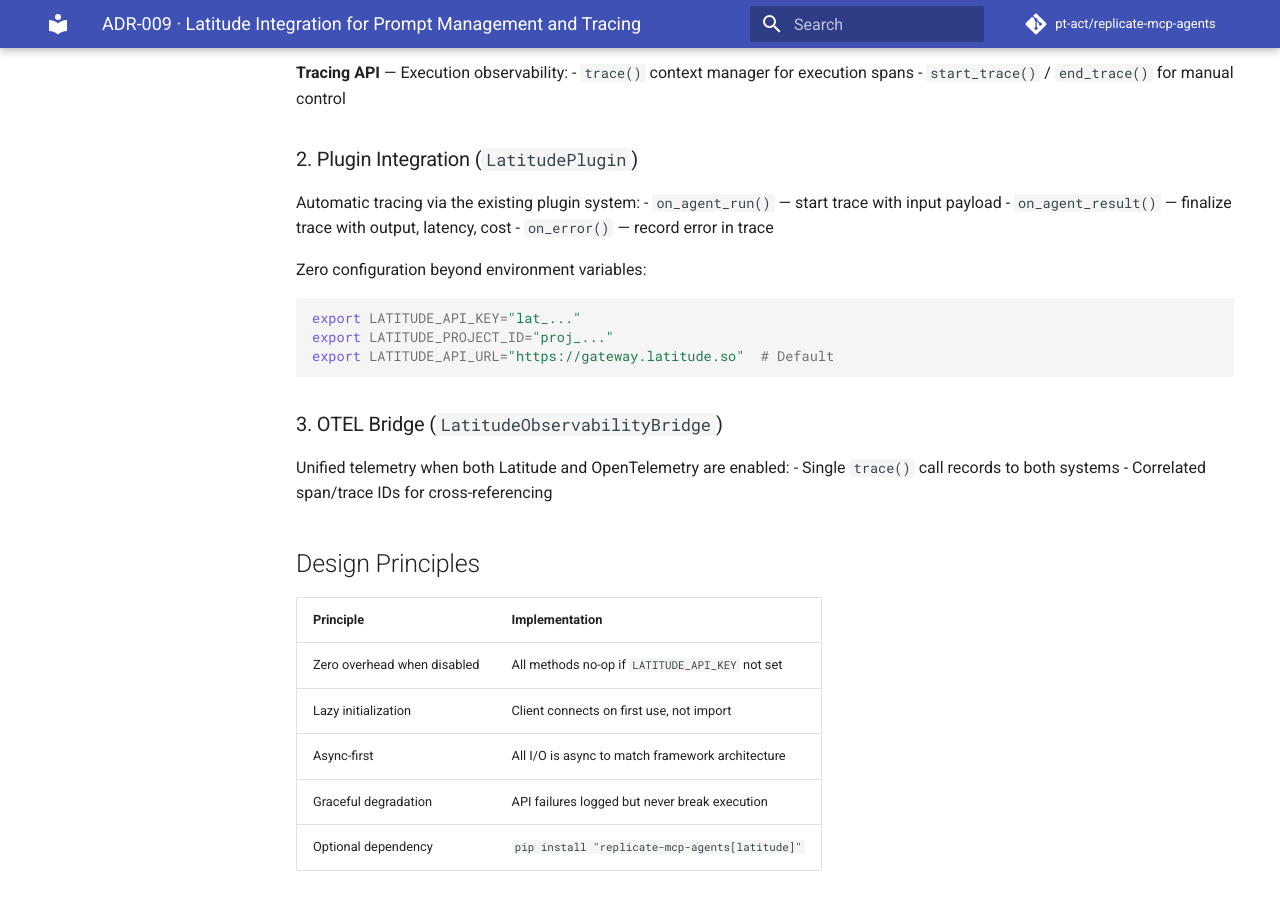
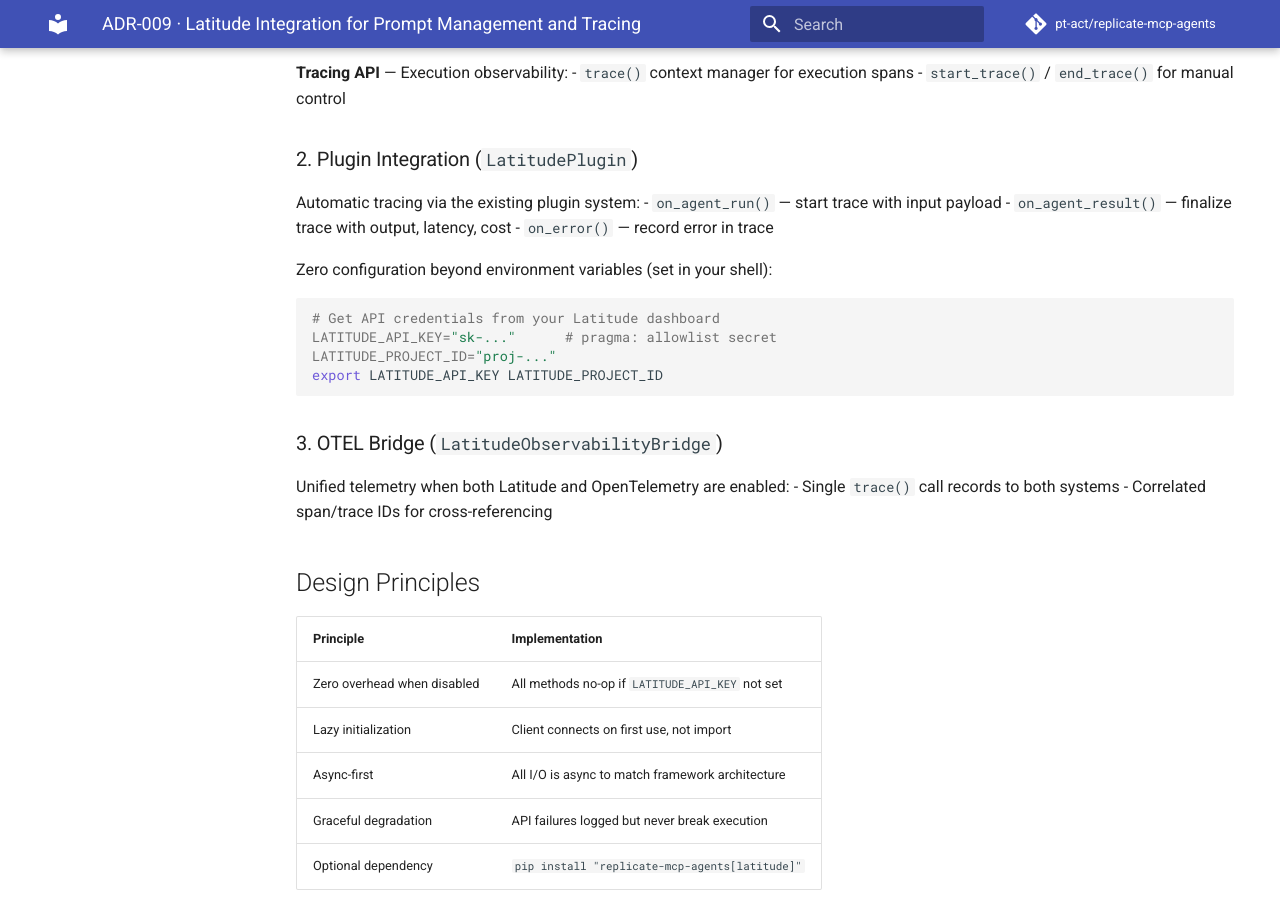
Before and after one commit to pt-act/replicate-mcp-agents, an MkDocs documentation site: the page built from docs/adr/009-latitude-integration.md, in a window 1280 px wide and 900 px high, scrolled down 1061 px. Built offline with MkDocs 1.6.1 and Material for MkDocs 9.7.7, drawn with Linux system fonts in a browser that asks for light colours; comment, search, counter and statistics services are not loaded.

Commit message:
docs(adr): update latitude integration environment variable instructions
Clarify how to set environment variables for Latitude integration by
providing a shell example that exports the credentials.

````diff
--- a/docs/adr/009-latitude-integration.md
+++ b/docs/adr/009-latitude-integration.md
@@ -52,11 +52,12 @@
 - `on_agent_result()` — finalize trace with output, latency, cost
 - `on_error()` — record error in trace
 
-Zero configuration beyond environment variables:
+Zero configuration beyond environment variables (set in your shell):
 ```bash
-export LATITUDE_API_KEY="lat_..."
-export LATITUDE_PROJECT_ID="proj_..."
-export LATITUDE_API_URL="https://gateway.latitude.so"  # Default
+# Get API credentials from your Latitude dashboard
+LATITUDE_API_KEY="sk-..."      # pragma: allowlist secret
+LATITUDE_PROJECT_ID="proj-..."
+export LATITUDE_API_KEY LATITUDE_PROJECT_ID
 ```
 
 ### 3. OTEL Bridge (`LatitudeObservabilityBridge`)
````
Also changed, not shown: 1 other file.
